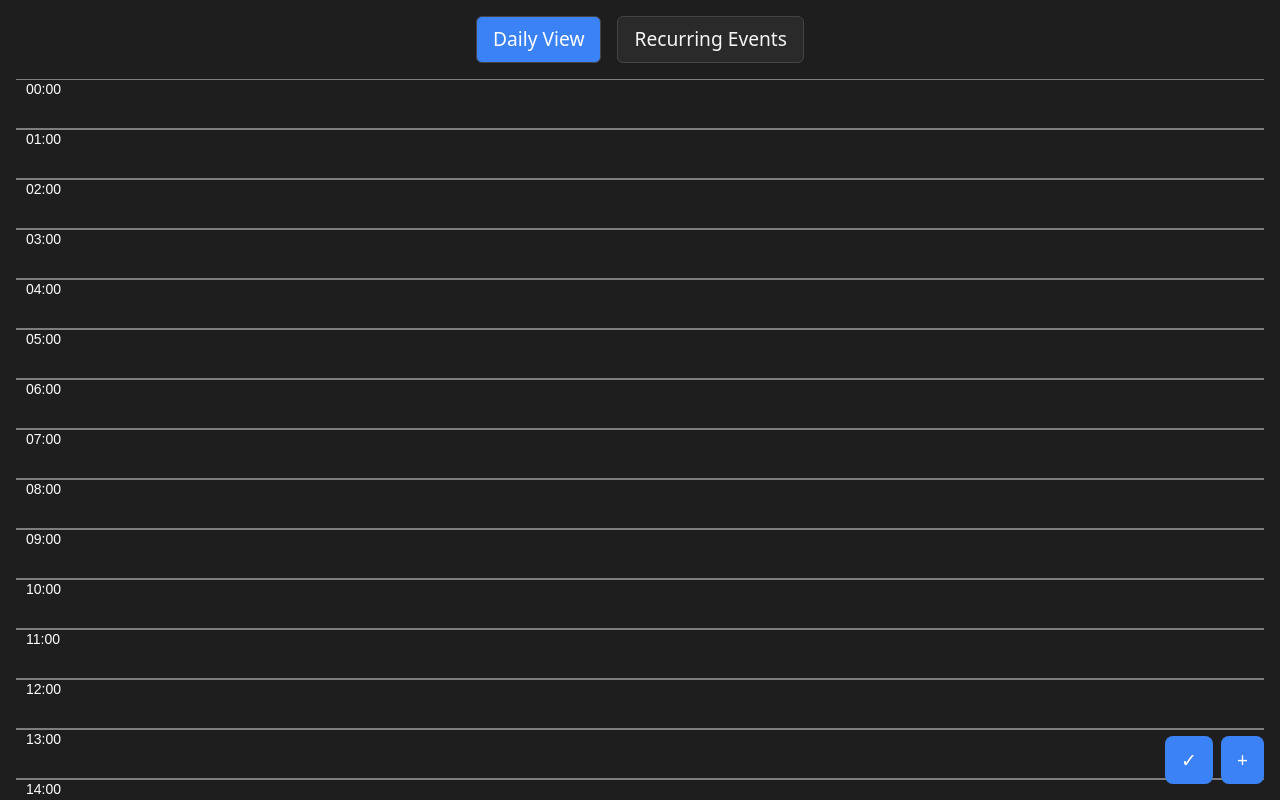
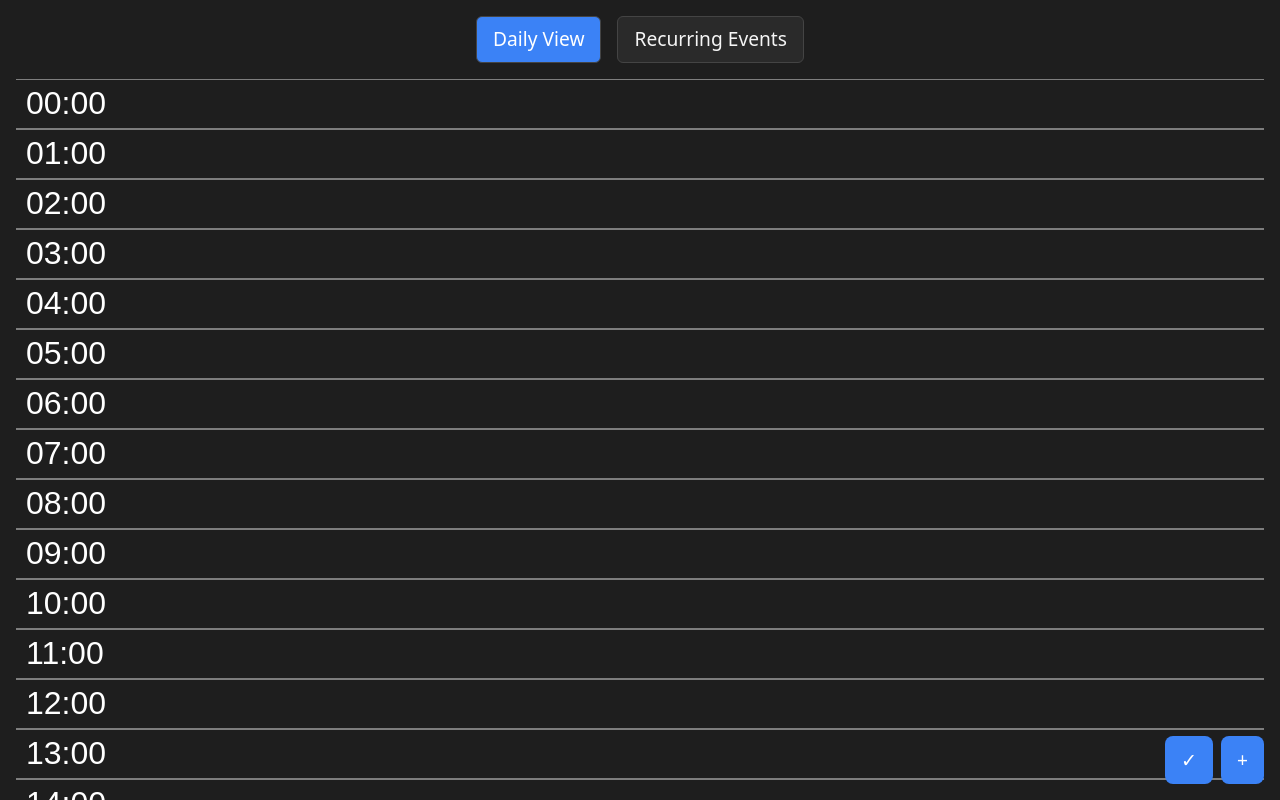
Before and after one commit to PAquaticus/cali, a SvelteKit app: page / in a window 1280 px wide. Built offline with nearby package versions, Linux system fonts and the light colour scheme.

Commit message:
Rescaling

```diff
--- a/src/routes/canvascalendar.svelte
+++ b/src/routes/canvascalendar.svelte
@@ -3,10 +3,10 @@
 	import type { CalendarEvent, CalendarTask } from '$lib/types/component-types';
 	import { calendarEvents } from './eventStore.svelte';
 
-
 	let canvas: HTMLCanvasElement | null;
 	let ctx: CanvasRenderingContext2D | null;
 	let scrollContainer: HTMLElement | null;
+	let dpr = 1;
 
 	const start = new Date();
 	start.setHours(16, 0);
@@ -26,6 +26,9 @@
 		if (!ctx) {
 			throw Error('Canvas has no xontext');
 		}
+		dpr = window.devicePixelRatio;
+		ctx.scale(dpr, dpr);
+
 		drawCalendar();
 		canvas.addEventListener('click', handleCanvasClick);
 
@@ -33,6 +36,7 @@
 			throw Error('Scrollcontainer is not ready yet');
 		}
 		scrollContainer.scrollTop = 300;
+
 		// Set the scroll position
 	});
 
@@ -42,8 +46,8 @@
 
 	function resizeCanvas() {
 		if (canvas) {
-			canvas.width = canvas.offsetWidth;
-			canvas.height = canvas.offsetHeight;
+			canvas.width = canvas.offsetWidth * dpr;
+			canvas.height = canvas.offsetHeight * dpr;
 			drawCalendar();
 		}
 	}
@@ -52,11 +56,13 @@
 		if (!canvas || !ctx) {
 			throw 'initialization error = canvas or ctx not present during draw';
 		}
+
 		const currentCanvas = canvas;
 		const currentCtx = ctx;
 
 		const startHour = 0;
 		const endHour = 24;
+        console.log(currentCanvas.height)
 		const cellHeight = currentCanvas.height / endHour;
 		const cellWidth = currentCanvas.width;
 		const numHours = endHour - startHour;
@@ -76,9 +82,9 @@
 
 			// Draw hour labels
 			currentCtx.fillStyle = '#fff';
-			currentCtx.font = '14px Arial';
+			currentCtx.font = '2rem Arial';
 			currentCtx.textAlign = 'left';
-			currentCtx.fillText(`${hour.toString().padStart(2, '0')}:00`, 10, y + 15);
+			currentCtx.fillText(`${hour.toString().padStart(2, '0')}:00`, 10, y + 35);
 		}
 
 		// Draw events
@@ -89,11 +95,11 @@
 			const height = (duration / 60) * cellHeight;
 
 			currentCtx.fillStyle = '#ff6347'; // Tomato color for events
-			currentCtx.fillRect(60, startY + 5, cellWidth - 70, height - 10);
+			currentCtx.fillRect(100, startY + 5, cellWidth - 70, height - 10);
 
 			currentCtx.fillStyle = '#000';
 			currentCtx.textAlign = 'left';
-			currentCtx.fillText(event.name, 70, startY + height / 2 + 5);
+			currentCtx.fillText(event.name, 130, startY + height / 2 + 5);
 
 			// Store event details for click detection
 			event.x = 60;
@@ -125,22 +131,21 @@
 </script>
 
 <div bind:this={scrollContainer} class="scrollable-container">
-	<canvas id="calendarCanvas"></canvas>
+	<canvas style="width: 100%; height: 100%; max-width: 100%; max-height: 100%;" id="calendarCanvas"
+	></canvas>
 </div>
 
 <style>
 	canvas {
 		width: 100%;
 		height: 1200px;
+		background-color: #1e1e1e; /* Set canvas background color to black */
 	}
 
 	.scrollable-container {
 		width: 100%;
-		height: 100%;
+		height: 1200px;
 		background-color: #1e1e1e; /* Set background color to black */
 	}
 
-	canvas {
-		background-color: #1e1e1e; /* Set canvas background color to black */
-	}
 </style>
```
